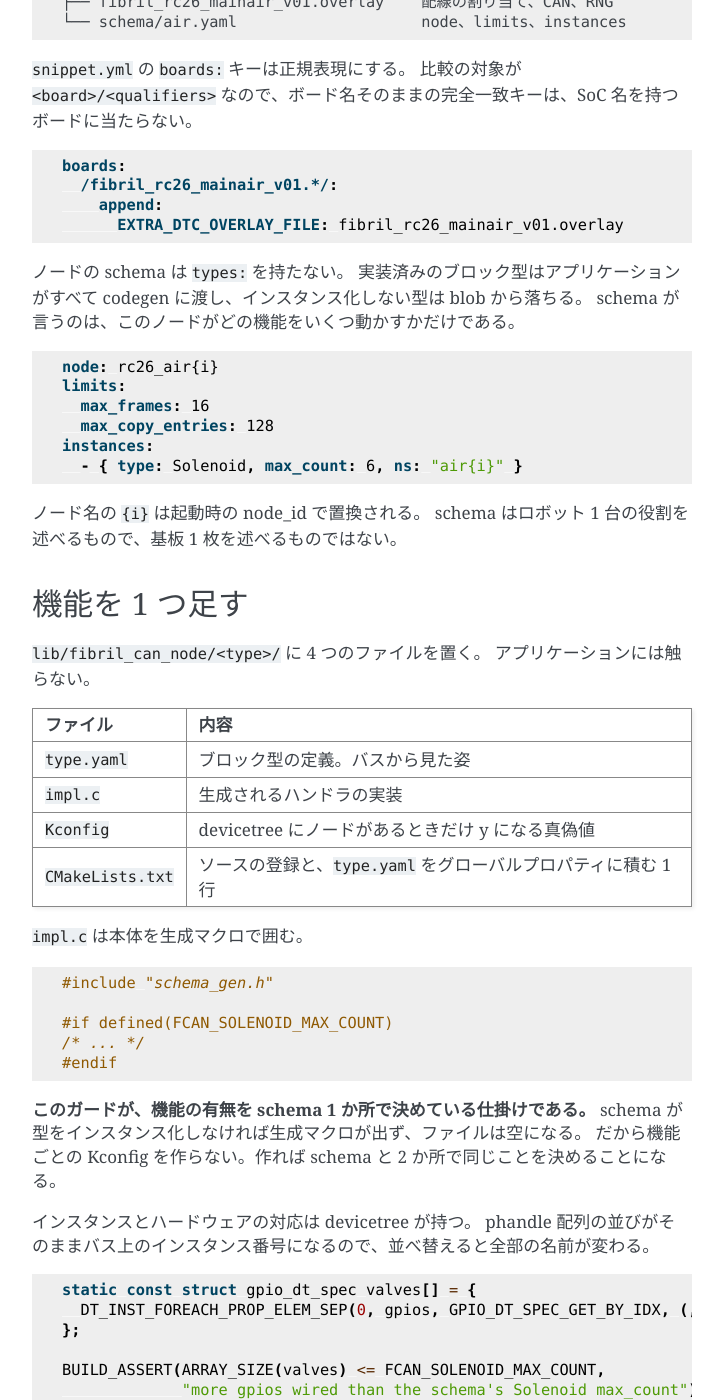
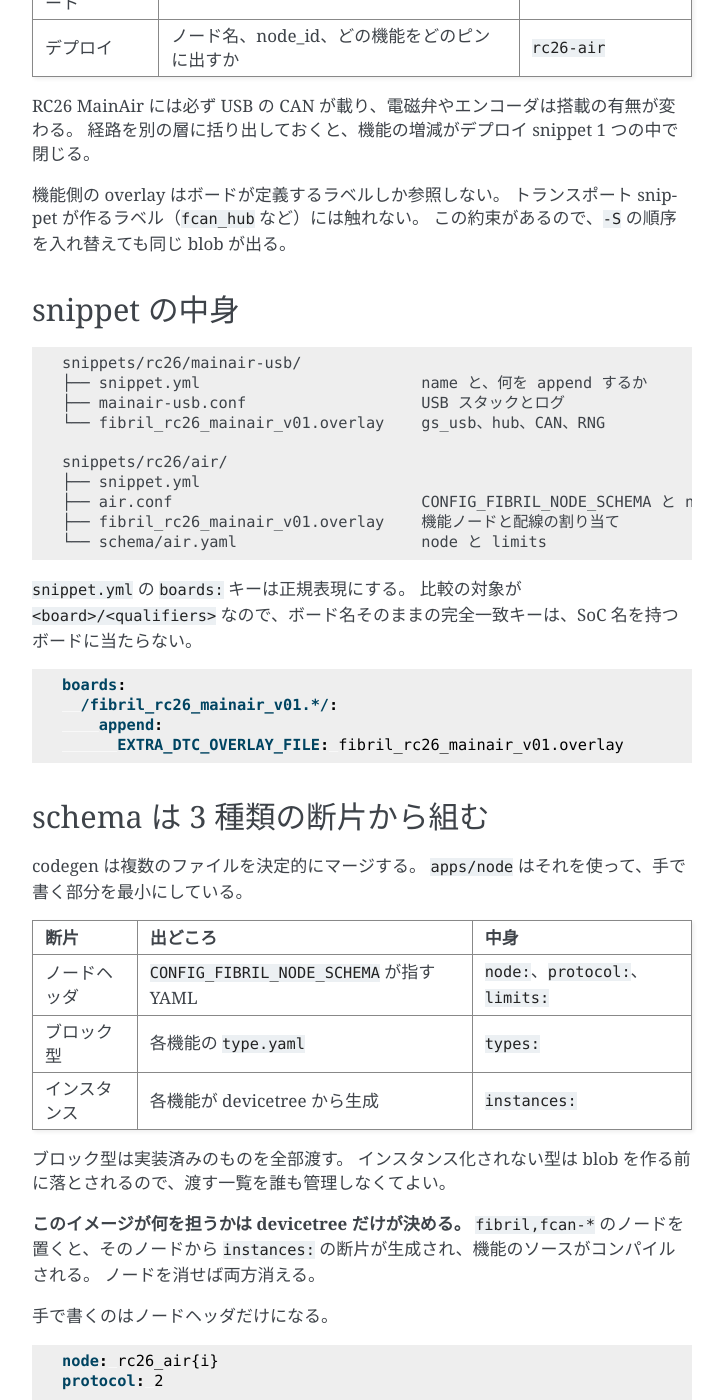
Before and after one commit to ForteFibre/fibril_zephyr, a Sphinx documentation site: the page built from doc/apps.md, in a window 1280 px wide and 1400 px high, scrolled down 1060 px. Shown: the whole window, without its empty margins (388-1112 px from the left). Built offline with Sphinx 7.4.7, drawn with Linux system fonts in a browser that asks for light colours; some of the changed text lies outside the part shown.

Commit message:
docs: instances の生成と 2 層の snippet を反映する
ADR 0003 は未マージだが、決定 3 と 5 が変わったので新しい ADR を起こさず
本体を直す。却下した選択肢の「instances: を devicetree から生成する」は、
反対理由の 2 つ（max_count が実行時と二重に残る、生成物がレビューから
消える）がどちらも実測で崩れたので、「手で書き続ける」を却下する形に
入れ替えた。

Co-Authored-By: Claude Opus 5 (1M context) <noreply@anthropic.com>

````diff
--- a/doc/adr/0003-multi-app-structure.md
+++ b/doc/adr/0003-multi-app-structure.md
@@ -49,28 +49,37 @@ fibril_can 側の事情も 2 つ効く。
 
 ハードウェアの扱いは `drivers/` に、fibril_can に依存しない制御ロジックは `lib/` の別の場所に置き、`impl.c` はその上に載る糊に保つ。
 
-### 3. どの機能が生きるかは schema の `instances:` だけが決める
+### 3. どの機能が生きるかは devicetree だけが決める
+
+機能ごとに binding を用意する。
+`fibril,fcan-<type>` のノードが okay なら、その機能のソースがコンパイルされ、同じノードから schema の `instances:` 断片が生成される。
+ノードを消せば両方消える。
 
 アプリケーションは、実装済みのブロック型の `type.yaml` を全部 codegen に渡す。
-インスタンス化しない型は blob に載らず、生成マクロも出ない。
-`impl.c` は本体を `#if defined(FCAN_<TYPE>_MAX_COUNT)` で囲み、型が無ければ空になる。
+インスタンス化されない型は blob に載らない。
+手で書く schema はノード名と `limits:` だけになる。
 
-機能ごとの Kconfig を作らない。
-schema と Kconfig の 2 つが同じ問いに答えると、食い違ったときにどちらが正しいか決められない。
+### 4. インスタンスとハードウェアの対応も同じノードが持つ
 
-### 4. インスタンスとハードウェアの対応は devicetree が持つ
+`gpios` のような phandle 配列の並びがバス上のインスタンス番号になり、実際のインスタンス数はその長さから取る。
+ROS の名前空間はノードの `fcan-ns` プロパティが持つ。
 
-機能ごとに binding を用意し、`gpios` のような phandle 配列の並びがバス上のインスタンス番号になる。
-実際のインスタンス数はその長さから取り、schema の上限を超えていないことを `BUILD_ASSERT` で確かめる。
+`max_count` は Kconfig の整数で与える。
+これは静的確保の上限であって個数ではなく、blob には現れないので、余らせても `sizeof(state)` × 余りバイトの `.bss` しか増えない。
+CMake の devicetree API は phandle 配列を読めないため、正確な長さを CMake 側に持ち込むには devicetree に本数を重複して書くことになる。
+`BUILD_ASSERT` が配線と上限の食い違いを落とす。
 
-### 5. 焼く単位は snippet で表す
+### 5. 焼く単位は 2 層の snippet で表す
 
-`snippets/<大会>/<名前>/` が、ノードの schema、Kconfig、devicetree overlay を 1 組で持つ。
-1 つの snippet が 1 つのイメージである。
+`-S` は複数渡せて、並べた順に append される。
+基板がバスに出る経路を決めるトランスポート snippet と、ノード名と機能の配線を決めるデプロイ snippet に割る。
 
 ```shell
-west build -b fibril_rc26_mainair_v01 apps/node -S rc26-air
+west build -b fibril_rc26_mainair_v01 apps/node -S rc26-mainair-usb -S rc26-air
 ```
+
+機能側の overlay はボードが定義するラベルしか参照しない。
+この約束があるので `-S` の順序が結果を変えない。
 
 ### 6. トランスポートも devicetree で選び、実体は `lib/fcan_transport/` に置く
 
@@ -120,6 +129,11 @@ LD テンプレート向けの `sections-ram.ld` と CMake リンカジェネレ
 `west.yml` は fibril_can を revision で固定する。
 ブロック配列の並びはワイヤの契約の一部であり、`main` を追いかけていると `instance_counts` の割り当てが黙って変わる。
 
+機能が devicetree から `instances:` を吐くので、schema は 3 種類の断片から組まれる。
+断片の合成は codegen の決定的マージに任せ、`lib/fibril_can_node/instance_schema.cmake` が生成を 1 か所にまとめる。
+compatible を持つノードが 2 つ以上 okay ならビルドを止める。
+実装が devicetree インスタンス 0 しか駆動しない以上、2 つ目はハンドラの無いインスタンス群になり、実行時の沈黙としてしか現れないためである。
+
 ## 却下した選択肢
 
 **`apps/<大会>/<役割>/` に切る。**
@@ -138,16 +152,20 @@ LD テンプレート向けの `sections-ram.ld` と CMake リンカジェネレ
 
 **機能を Kconfig で選ぶ。**
 `drivers/` が `zephyr_library_sources_ifdef` で並べている流儀に揃う。
-しかし schema が同じことを既に決めているので、2 つが食い違ったときに解決できない。
-生成マクロで囲めば、正本は schema 1 つで済む。
+しかし機能の有無は配線の有無であり、それを述べる場所は既に devicetree にある。
+Kconfig を正本にすると、ノードを消し忘れたイメージと消したイメージを区別できない。
+`DT_HAS_*_ENABLED` から導く真偽値は devicetree の言い換えであって、2 つ目の答えではない。
 
 **schema の糊も `lib/` ではなくアプリケーションに残す。**
 `lib/` が fibril_can なしで使える状態を保てる。
 しかし扱うファームウェアの大半が fibril_can スレーブなので、その再利用性は仮定の話である。
 機能あたり 20〜50 行を分けるために継ぎ目を 1 つ増やす価値はない。
 
-**`instances:` を devicetree から生成する。**
-配線とインスタンス数の重複が消える。
-しかし schema の `count:` は静的な上限にすぎず、実行時の `instance_counts` は別に残るので、消えるのは手書きの片方だけである。
-代償として、バスに何を出すかを述べた唯一のリストが生成物になってレビューの diff から消え、ROS の名前空間を devicetree に書くことになる。
-数の正本を devicetree に置く狙いは、C 側を devicetree から組み立てることで生成器なしに達成できる。
+**`instances:` を手で書き続ける。**
+バスに何を出すかを述べたリストが 1 か所にまとまり、レビューの diff に出る。
+これを最初は採ったが、機能を増減するたびに overlay と schema の両方を触ることになり、片方だけ直す事故がそのまま黙った不整合になる。
+
+生成に切り替えたのは、当初の反対理由が 2 つとも崩れたからである。
+`max_count` は blob に現れないと実測で分かったので（6 と 16 で `schema_blob.c` が一致する）、上限は Kconfig で十分になった。
+そして codegen の report が型とインスタンスの出所をファイル単位で並べるので、生成物がレビューから消えるわけでもない。
+`fibril,fcan-*` のノードはハードウェアではなく機能の合成を述べるノードなので、ROS の名前空間をそこに書くことも筋が通る。
--- a/doc/apps.md
+++ b/doc/apps.md
@@ -12,12 +12,12 @@
 | `app/` | ボード持ち込みの動作確認。fibril_can を使わない |
 
 `apps/node/` はブロック型の名前を 1 つも持たない。
-何を担うかは、ビルド時に選ぶ snippet が決める。
+何を担うかは、ビルド時に重ねる snippet が決める。
 
-## イメージが決まる 4 つの軸
+## イメージが決まる軸
 
 ```shell
-west build -b fibril_rc26_mainair_v01 apps/node -S rc26-air
+west build -b fibril_rc26_mainair_v01 apps/node -S rc26-mainair-usb -S rc26-air
 ```
 
 | 軸 | 決めるもの | 置き場 |
@@ -25,20 +25,39 @@ west build -b fibril_rc26_mainair_v01 apps/node -S rc26-air
 | 基板 | ペリフェラルの実体 | `boards/fibril/<board>/` |
 | 機能 | ブロック型とその実装 | `lib/fibril_can_node/<type>/` |
 | トランスポート | フレームがバスに届く経路 | `lib/fcan_transport/`（devicetree が選ぶ） |
-| 焼く単位 | schema、配線の割り当て、node_id | `snippets/<大会>/<名前>/` |
+| 焼く単位 | 配線の割り当て、ノード名、node_id | `snippets/<大会>/<名前>/` |
 | 個体 | node_id | 実行時（当面は snippet の Kconfig） |
 
-snippet 1 つが 1 つのイメージである。
-機能の組み合わせと配線が同じ基板は、何枚あっても同じイメージで動き、実行時の node_id だけが違う。
+## snippet を 2 層に重ねる
+
+`-S` は複数渡せて、並べた順に append される。
+これを使って、焼く単位を 2 つの層に割ってある。
+
+| 層 | 決めるもの | 例 |
+| --- | --- | --- |
+| トランスポート | 基板がバスに出る経路 | `rc26-mainair-usb` |
+| デプロイ | ノード名、node_id、どの機能をどのピンに出すか | `rc26-air` |
+
+RC26 MainAir には必ず USB の CAN が載り、電磁弁やエンコーダは搭載の有無が変わる。
+経路を別の層に括り出しておくと、機能の増減がデプロイ snippet 1 つの中で閉じる。
+
+機能側の overlay はボードが定義するラベルしか参照しない。
+トランスポート snippet が作るラベル（`fcan_hub` など）には触れない。
+この約束があるので、`-S` の順序を入れ替えても同じ blob が出る。
 
 ## snippet の中身
 
 ```text
+snippets/rc26/mainair-usb/
+├── snippet.yml                        name と、何を append するか
+├── mainair-usb.conf                   USB スタックとログ
+└── fibril_rc26_mainair_v01.overlay    gs_usb、hub、CAN、RNG
+
 snippets/rc26/air/
-├── snippet.yml                        name と、何を append するか
+├── snippet.yml
 ├── air.conf                           CONFIG_FIBRIL_NODE_SCHEMA と node_id
-├── fibril_rc26_mainair_v01.overlay    配線の割り当て、CAN、RNG
-└── schema/air.yaml                    node、limits、instances
+├── fibril_rc26_mainair_v01.overlay    機能ノードと配線の割り当て
+└── schema/air.yaml                    node と limits
 ```
 
 `snippet.yml` の `boards:` キーは正規表現にする。
@@ -51,17 +70,33 @@ boards:
       EXTRA_DTC_OVERLAY_FILE: fibril_rc26_mainair_v01.overlay
 ```
 
-ノードの schema は `types:` を持たない。
-実装済みのブロック型はアプリケーションがすべて codegen に渡し、インスタンス化しない型は blob から落ちる。
-schema が言うのは、このノードがどの機能をいくつ動かすかだけである。
+## schema は 3 種類の断片から組む
+
+codegen は複数のファイルを決定的にマージする。
+`apps/node` はそれを使って、手で書く部分を最小にしている。
+
+| 断片 | 出どころ | 中身 |
+| --- | --- | --- |
+| ノードヘッダ | `CONFIG_FIBRIL_NODE_SCHEMA` が指す YAML | `node:`、`protocol:`、`limits:` |
+| ブロック型 | 各機能の `type.yaml` | `types:` |
+| インスタンス | 各機能が devicetree から生成 | `instances:` |
+
+ブロック型は実装済みのものを全部渡す。
+インスタンス化されない型は blob を作る前に落とされるので、渡す一覧を誰も管理しなくてよい。
+
+**このイメージが何を担うかは devicetree だけが決める。**
+`fibril,fcan-*` のノードを置くと、そのノードから `instances:` の断片が生成され、機能のソースがコンパイルされる。
+ノードを消せば両方消える。
+
+手で書くのはノードヘッダだけになる。
 
 ```yaml
 node: rc26_air{i}
+protocol: 2
+
 limits:
   max_frames: 16
   max_copy_entries: 128
-instances:
-  - { type: Solenoid, max_count: 6, ns: "air{i}" }
 ```
 
 ノード名の `{i}` は起動時の node_id で置換される。
@@ -69,32 +104,48 @@ schema はロボット 1 台の役割を述べるもので、基板 1 枚を述
 
 ## 機能を 1 つ足す
 
-`lib/fibril_can_node/<type>/` に 4 つのファイルを置く。
+`lib/fibril_can_node/<type>/` に 4 つのファイルと、binding を 1 つ置く。
 アプリケーションには触らない。
 
 | ファイル | 内容 |
 | --- | --- |
 | `type.yaml` | ブロック型の定義。バスから見た姿 |
 | `impl.c` | 生成されるハンドラの実装 |
-| `Kconfig` | devicetree にノードがあるときだけ y になる真偽値 |
-| `CMakeLists.txt` | ソースの登録と、`type.yaml` をグローバルプロパティに積む 1 行 |
+| `Kconfig` | devicetree にノードがあるときだけ y になる真偽値と、`_MAX` |
+| `CMakeLists.txt` | ソースの登録、`type.yaml` の登録、`fibril_can_node_instances()` |
+| `dts/bindings/fibril_can_node/fibril,fcan-<type>.yaml` | ハードウェアの記述と `fcan-ns` |
 
-`impl.c` は本体を生成マクロで囲む。
+`CMakeLists.txt` はこの形になる。
 
-```c
-#include "schema_gen.h"
+```cmake
+zephyr_library_sources_ifdef(CONFIG_FIBRIL_CAN_NODE_SOLENOID solenoid.c)
 
-#if defined(FCAN_SOLENOID_MAX_COUNT)
-/* ... */
-#endif
+if(CONFIG_FIBRIL_CAN_NODE_SOLENOID)
+  set_property(GLOBAL APPEND PROPERTY fibril_can_node_type_schemas
+               "${CMAKE_CURRENT_SOURCE_DIR}/type.yaml")
+
+  fibril_can_node_instances(
+    TYPE       Solenoid
+    COMPATIBLE "fibril,fcan-solenoid"
+    MAX        ${CONFIG_FIBRIL_CAN_NODE_SOLENOID_MAX})
+endif()
 ```
 
-**このガードが、機能の有無を schema 1 か所で決めている仕掛けである。**
-schema が型をインスタンス化しなければ生成マクロが出ず、ファイルは空になる。
-だから機能ごとの Kconfig を作らない。作れば schema と 2 か所で同じことを決めることになる。
+`fibril_can_node_instances()` は devicetree から `fcan-ns` を読んで `instances:` の断片を吐く。
+compatible を持つノードが 2 つ以上 okay なら、その場でビルドを止める。
+実装は devicetree インスタンス 0 しか駆動しないので、2 つ目はハンドラの無いインスタンス群になるためである。
 
-インスタンスとハードウェアの対応は devicetree が持つ。
-phandle 配列の並びがそのままバス上のインスタンス番号になるので、並べ替えると全部の名前が変わる。
+### `max_count` を Kconfig で持つ理由
+
+`max_count` は静的確保の上限であって、個数ではない。
+blob には現れず、バスと ROS グラフに出るのは実行時のインスタンス数だけである。
+6 と 16 で生成物を比べても、`schema_blob.c` は完全に一致し、変わるのは状態配列の長さ 1 行だけだった。
+
+余らせたコストは `sizeof(state)` × 余りバイトの `.bss` に収まる。
+一方、CMake の devicetree API は phandle 配列を読めない（`dt_prop` が扱うのは string、int、boolean、array、uint8-array、string-array、path）。
+配線の本数を CMake から数える手段がない以上、devicetree に本数を重複して書くより、Kconfig の上限で済ませるほうが行が減る。
+
+`impl.c` の `BUILD_ASSERT` が、配線が上限を超えたときに落とす。
 
 ```c
 static const struct gpio_dt_spec valves[] = {
@@ -102,11 +153,11 @@ static const struct gpio_dt_spec valves[] = {
 };
 
 BUILD_ASSERT(ARRAY_SIZE(valves) <= FCAN_SOLENOID_MAX_COUNT,
-             "more gpios wired than the schema's Solenoid max_count");
+             "more gpios wired than CONFIG_FIBRIL_CAN_NODE_SOLENOID_MAX");
 ```
 
-配線の数と schema の上限は別のファイルに書かれていて、ほかに両者を結ぶものがない。
-この `BUILD_ASSERT` を省くと、余ったバルブがバスから触れないまま黙って残る。
+インスタンスとハードウェアの対応は devicetree が持つ。
+phandle 配列の並びがそのままバス上のインスタンス番号になるので、並べ替えると全部の名前が変わる。
 
 最後に自分を登録する。
 
@@ -244,6 +295,6 @@ static const uint8_t counts[FCAN_NUM_BLOCK_ARRAYS] = {
 入っていない場合は絶対パスを渡す。twister には環境変数で渡す。
 
 ```shell
-west build -b <board> apps/node -S <snippet> -- -DFCAN_CODEGEN=/abs/path/fcan_codegen
+west build -b <board> apps/node -S <transport> -S <deployment> -- -DFCAN_CODEGEN=/abs/path/fcan_codegen
 FCAN_CODEGEN=/abs/path/fcan_codegen west twister -T apps
 ```
````
Also changed, not shown: CLAUDE.md (+2 -2 lines), README.md (+7 -7 lines), doc/overview.md (+2 -2 lines).
